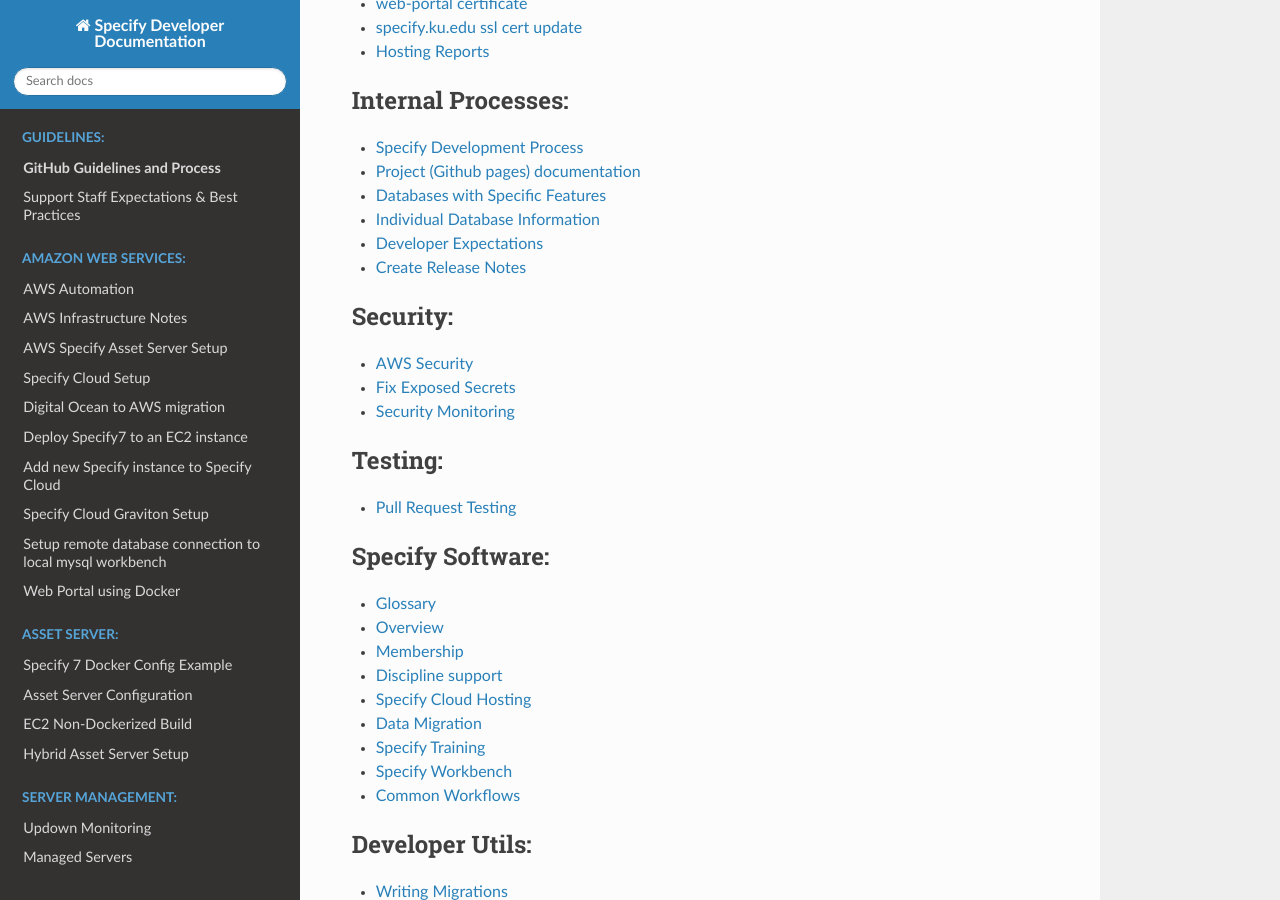
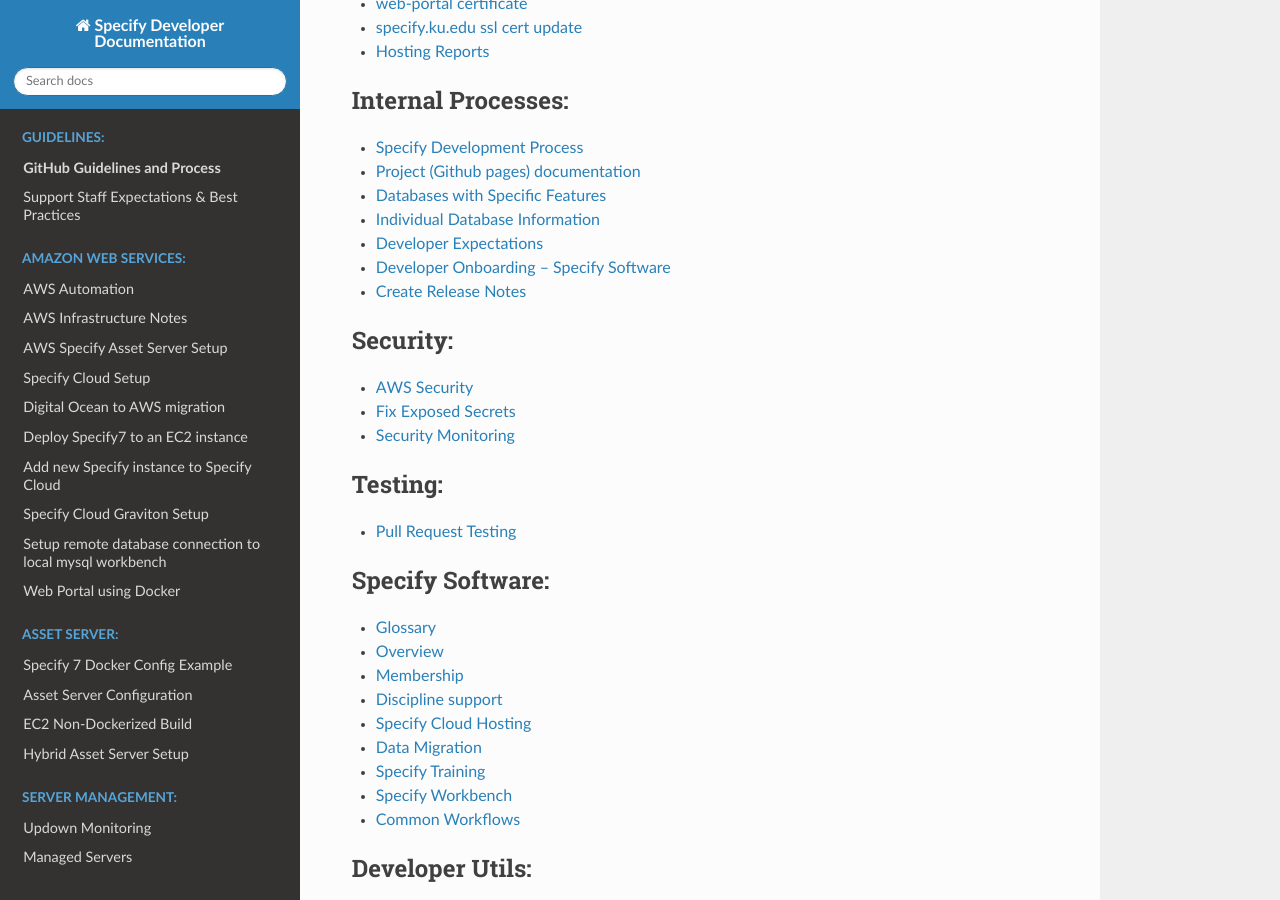
Before and after one commit to specify/specify.github.io, a Sphinx documentation site: the page built from sphinx/index.rst, in a window 1280 px wide and 900 px high, scrolled down 1056 px. Built offline with Sphinx 7.4.7 and the Read the Docs theme 3.1.0, drawn with Linux system fonts in a browser that asks for light colours; part of the change alters nothing that is shown.

```diff
--- a/sphinx/index.rst
+++ b/sphinx/index.rst
@@ -54,6 +54,7 @@ Welcome to Specify Developer documentation!
    dev_process/dbgroups
    dev_process/individualdbs
    dev_process/dev_expectations
+   dev_process/developeronboarding
    processes/release_notes
 
 .. toctree::
```
